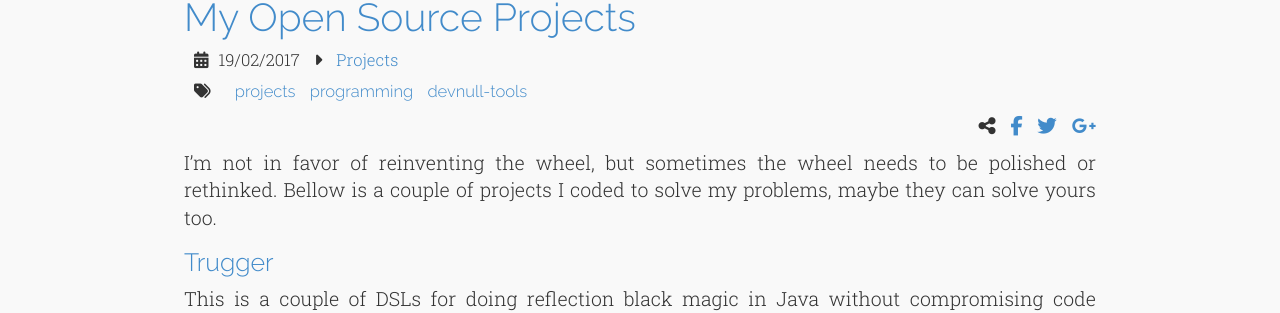
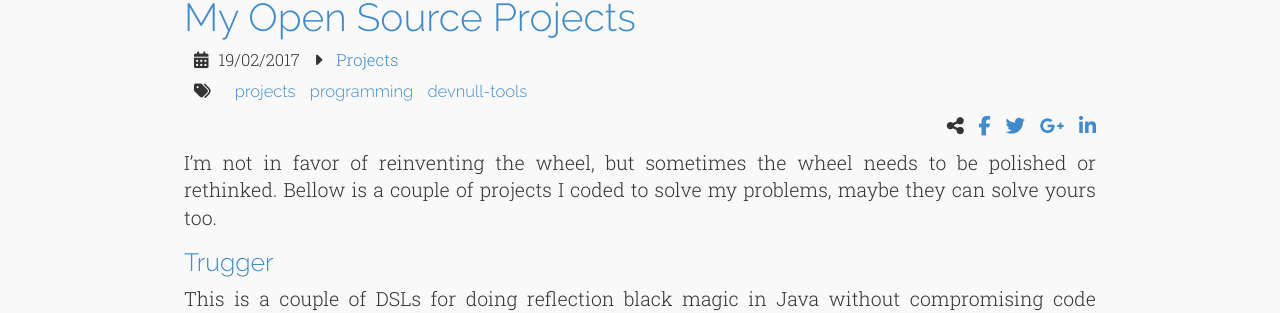
Before and after one commit to ataxexe/ataxexe.github.io, a Jekyll site: the page built from _posts/projects/2017-02-19-my-open-source-projects.md, in a window 1280 px wide and 900 px high. Shown: the part 161-474 px from the top of the window. Built offline with Jekyll 4.4.1, drawn with Linux system fonts in a browser that asks for light colours; nearby versions of some CDN libraries.

Commit message:
add linkedin share button

```diff
--- a/_includes/share.html
+++ b/_includes/share.html
@@ -18,5 +18,10 @@
         <i class="fa fa-google-plus"></i>
       </a>
     </li>
+    <li>
+      <a target="_blank" href="https://www.linkedin.com/shareArticle?mini=true&url={{ site.url }}{{ page.url }}">
+        <i class="fa fa-linkedin"></i>
+      </a>
+    </li>
   </ul>
 </div>
```
